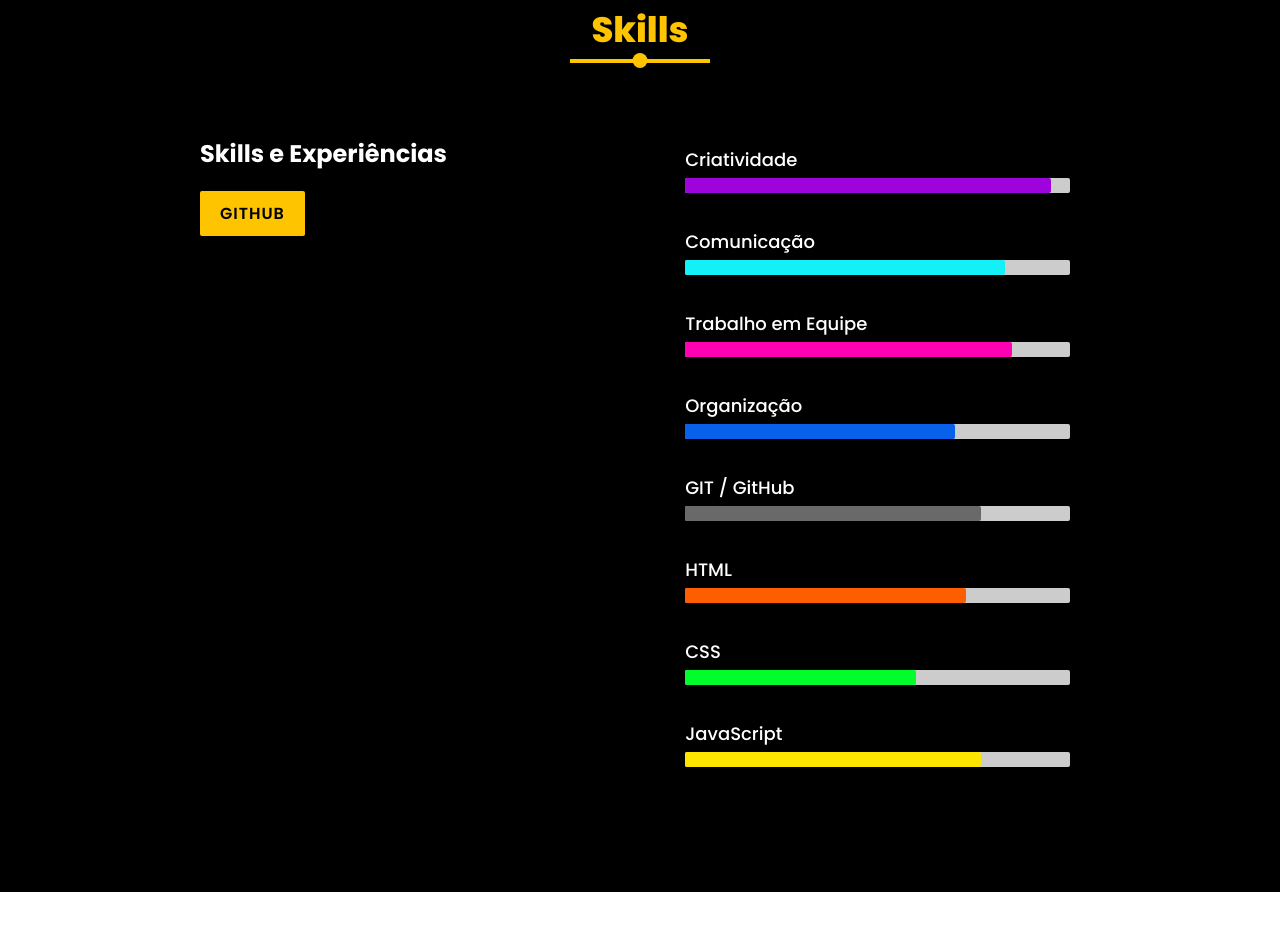
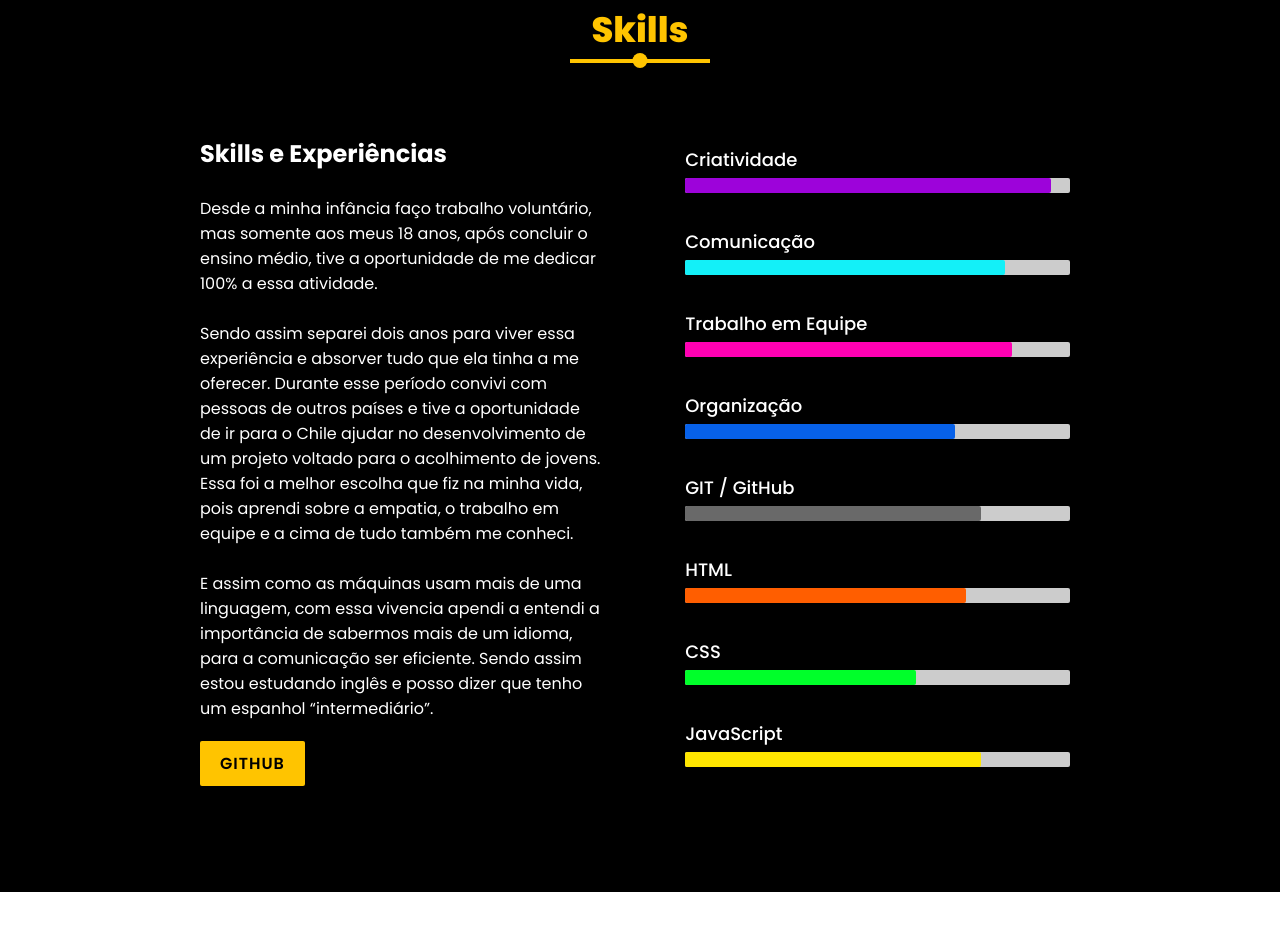
Before and after one commit to RobertaKelly/Portifolio-Roberta-Kelly-, a plain HTML site: page index.html in a window 1280 px wide. Shown: the part 1911-2842 px from the top of the page. Drawn offline with Linux system fonts and the light colour scheme.

Commit message:
add texto skills  provisório

```diff
--- a/index.html
+++ b/index.html
@@ -82,8 +82,20 @@
             <div class="colums col-left reveal">
                 <h2 class="content-title">Skills e Experiências</h2>
                 <p>
+                    <br>
+                    Desde a minha infância faço trabalho voluntário, mas somente aos meus 18 anos, após concluir o
+                    ensino médio, tive a oportunidade de me dedicar 100% a essa atividade.
+                    <br><br>
+                    Sendo assim separei dois anos para viver essa experiência e absorver tudo que ela tinha a me
+                    oferecer. Durante esse período convivi com pessoas de outros países e tive a oportunidade de ir para
+                    o Chile ajudar no desenvolvimento de um projeto voltado para o acolhimento de jovens.
+                    Essa foi a melhor escolha que fiz na minha vida, pois aprendi sobre a empatia, o trabalho em equipe
+                    e a cima de tudo também me conheci.
+                    <br><br>
+                    E assim como as máquinas usam mais de uma linguagem, com essa vivencia apendi a entendi a
+                    importância de sabermos mais de um idioma, para a comunicação ser eficiente. Sendo assim estou
+                    estudando inglês e posso dizer que tenho um espanhol “intermediário”.
                 </p>
-
                 <a href="https://github.com/JulianaAmoriN" target="_blank" class="btn">GitHub</a>
             </div>
             <div class="column col-right reveal">
```
